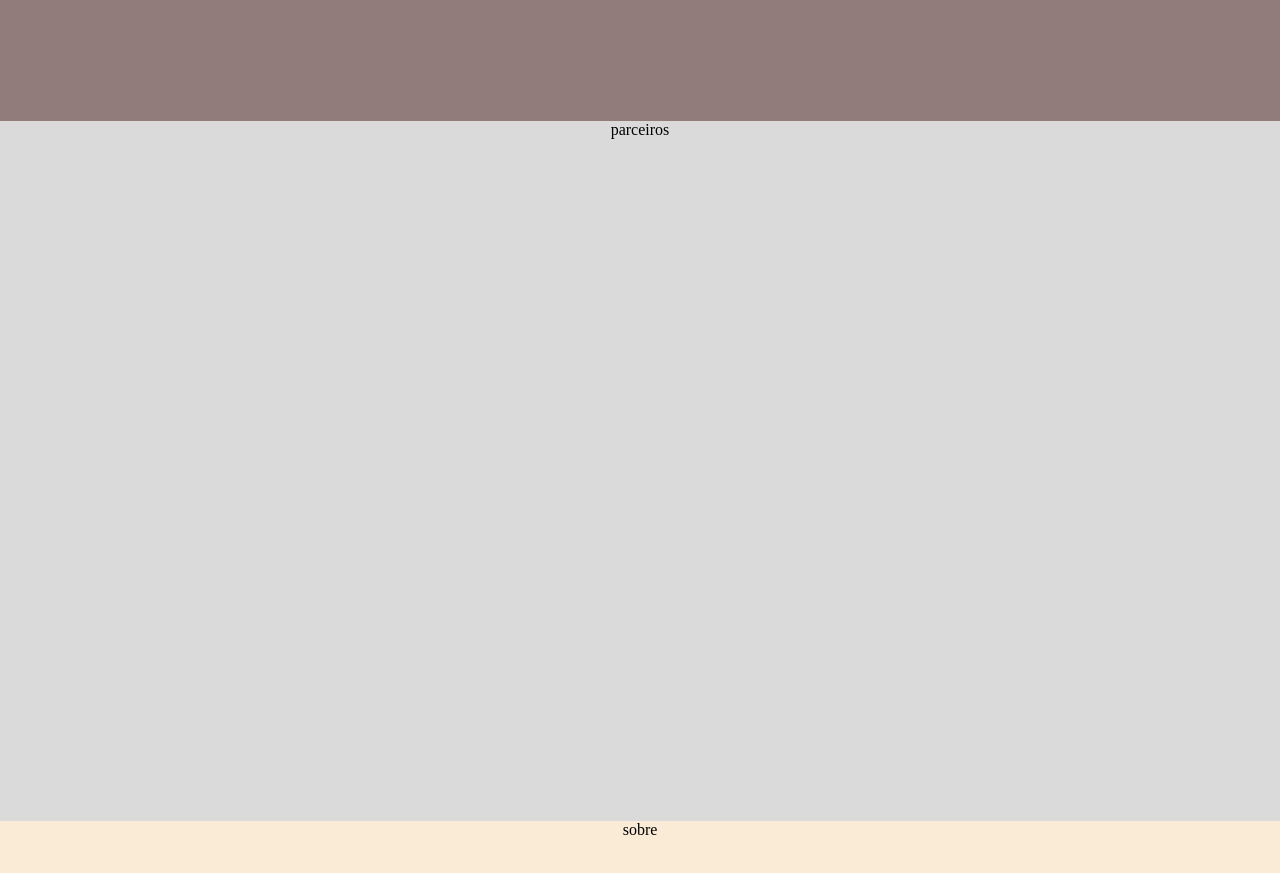
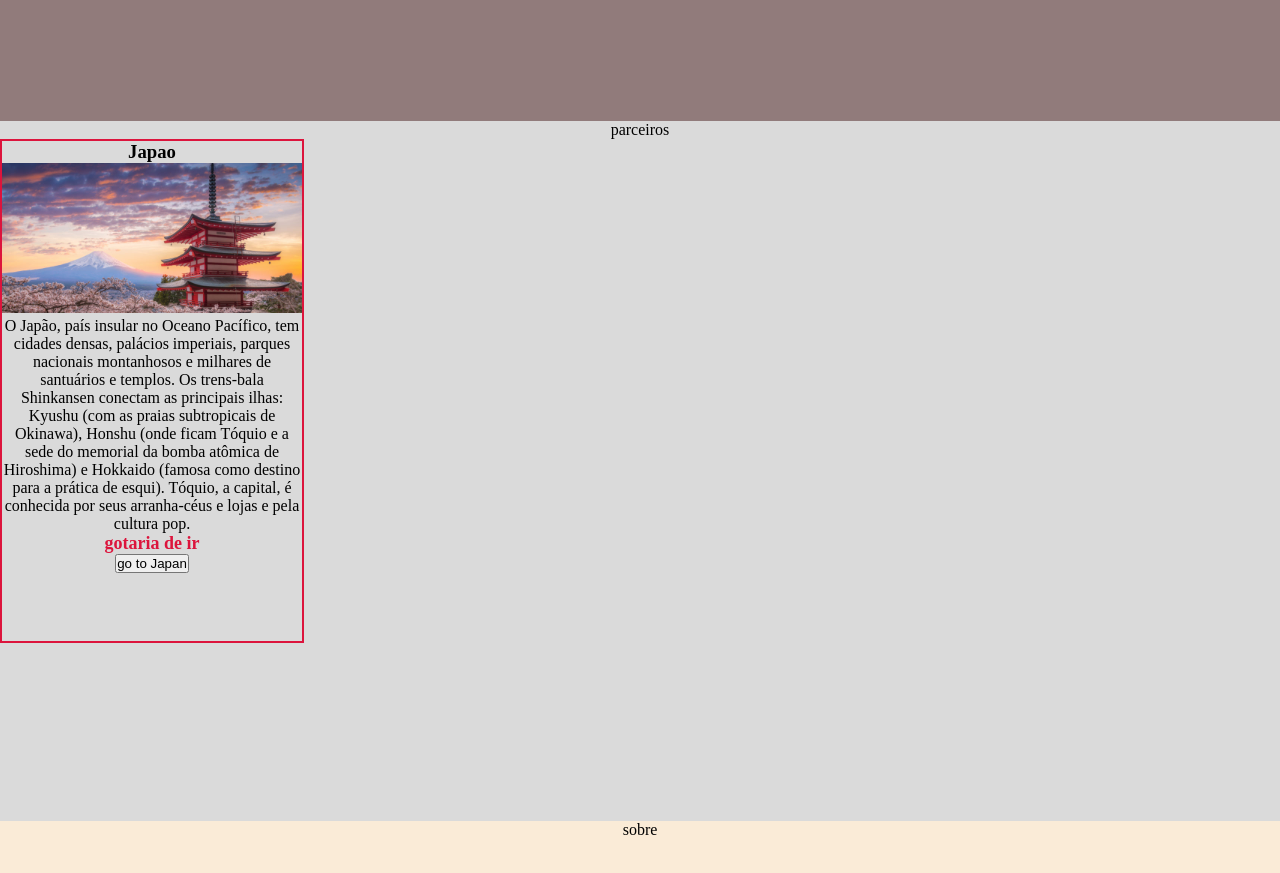
Before and after one commit to A2isa-camargoDev/landing_page, a plain HTML site: page index.html in a window 1280 px wide. Shown: the part 980-1853 px from the top of the page. Drawn offline with Linux system fonts and the light colour scheme.

Commit message:
Add files via upload

```diff
--- a/index.html
+++ b/index.html
@@ -28,16 +28,27 @@
             </div>
 
         </section>
+
         <section id="parceiros">
             parceiros
+            <div class="card">
+                <h3>Japao</h3>
+                <img class="imagemcard" src="imagens/japon.jpg" alt="japao">
+                <p>O Japão, país insular no Oceano Pacífico, tem cidades densas, palácios imperiais, parques nacionais montanhosos e milhares de santuários e templos. Os trens-bala Shinkansen conectam as principais ilhas: Kyushu (com as praias subtropicais de Okinawa), Honshu (onde ficam Tóquio e a sede do memorial da bomba atômica de Hiroshima) e Hokkaido (famosa como destino para a prática de esqui). Tóquio, a capital, é conhecida por seus arranha-céus e lojas e pela cultura pop.</p>
+                <p class="ir">gotaria de ir</p>
+                <button>go to Japan</button>
+            </div>
         </section>
+
         <section id="sobre">
             sobre
         </section>
+
         <section id="cadastro">
             cadastro
         </section>
     </main>
+
     <footer>
         fghfgh
     </footer>
--- a/style.css
+++ b/style.css
@@ -73,3 +73,19 @@ header{
     /* border: solid rebeccapurple 2px; */
     text-align: justify;
 }
+
+.card{
+    border: solid 2px crimson;
+    width: 300px;
+    height: 500px;
+}
+
+.imagemcard{
+    width: 300px;
+}
+
+.ir{
+    color: crimson;
+    font-size: large;
+    font-weight: bolder;
+}
```
Also changed, not shown: imagens/japon.jpg (added).
